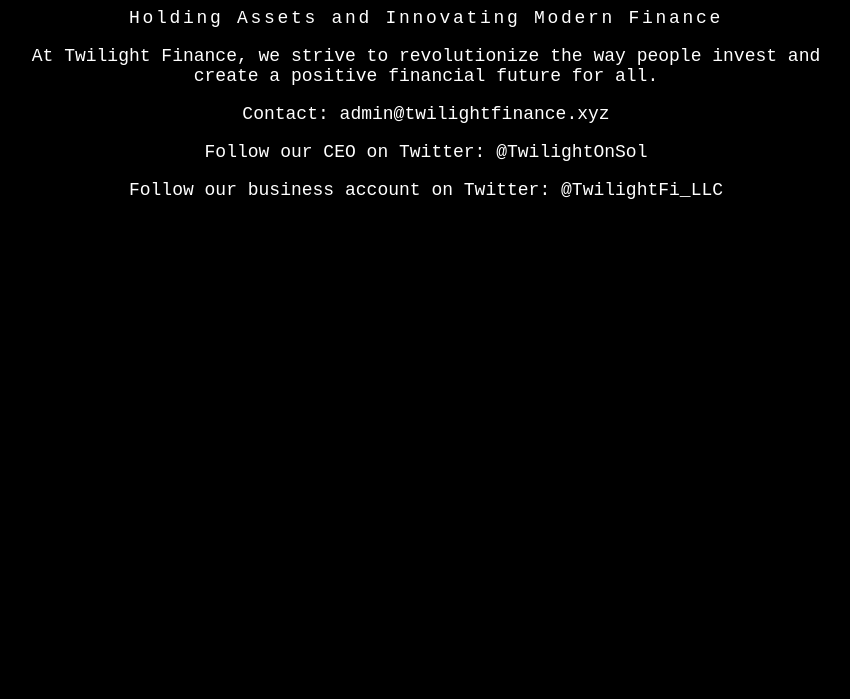
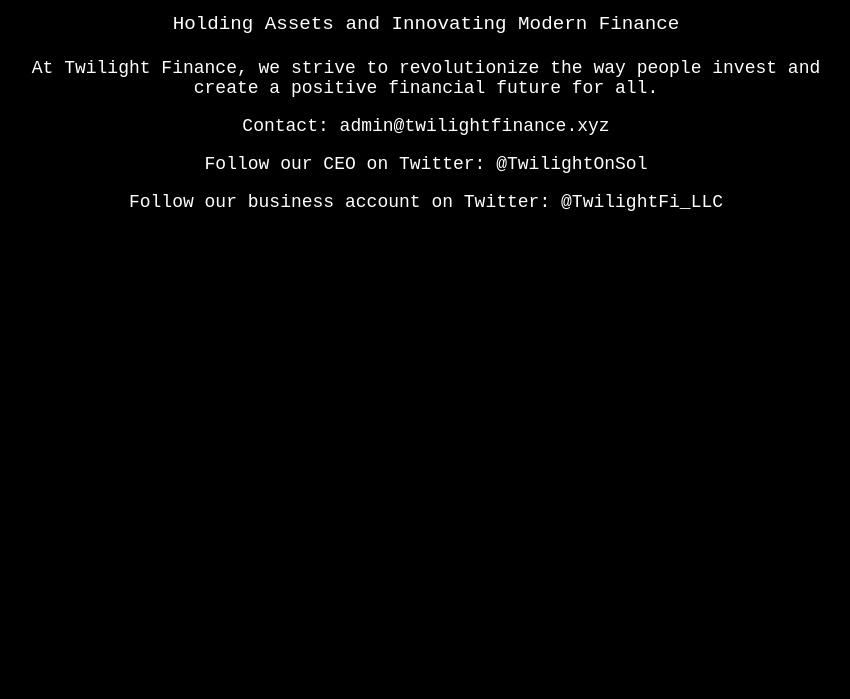
Before and after one commit to TwilightOnSol/twilightfi, a website: page index.html in a window 1280 px wide. Shown: the part 101-800 px from the top of the page, without its empty margins (214-1064 px from the left). Drawn offline with Linux system fonts and the light colour scheme.

Commit message:
Update index.html
New

```diff
--- a/index.html
+++ b/index.html
@@ -33,25 +33,12 @@
             text-decoration: underline;
         }
         .typewriter {
-            overflow: hidden; /* Ensures the text is not revealed until the animation */
-            white-space: nowrap; /* Keeps the content on a single line */
-            margin: 0 auto; /* Gives that scrolling effect as the typing happens */
-            letter-spacing: .15em; /* Adjust as needed */
-            animation:
-                typing 3.5s steps(40, end),
-                blink-caret .75s step-end infinite;
-        }
-
-        /* The typing effect */
-        @keyframes typing {
-            from { width: 0 }
-            to { width: 100% }
-        }
-
-        /* The typewriter cursor effect */
-        @keyframes blink-caret {
-            from, to { border-color: transparent }
-            50% { border-color: white; }
+            display: inline-block;
+            width: 100%;
+            text-align: center;
+            font-size: 1.2em; /* Adjust font size as needed */
+            margin: 5px 0; /* Reduce spacing top and bottom */
+            word-wrap: break-word; /* Allows the text to wrap to a new line */
         }
     </style>
 </head>
```
